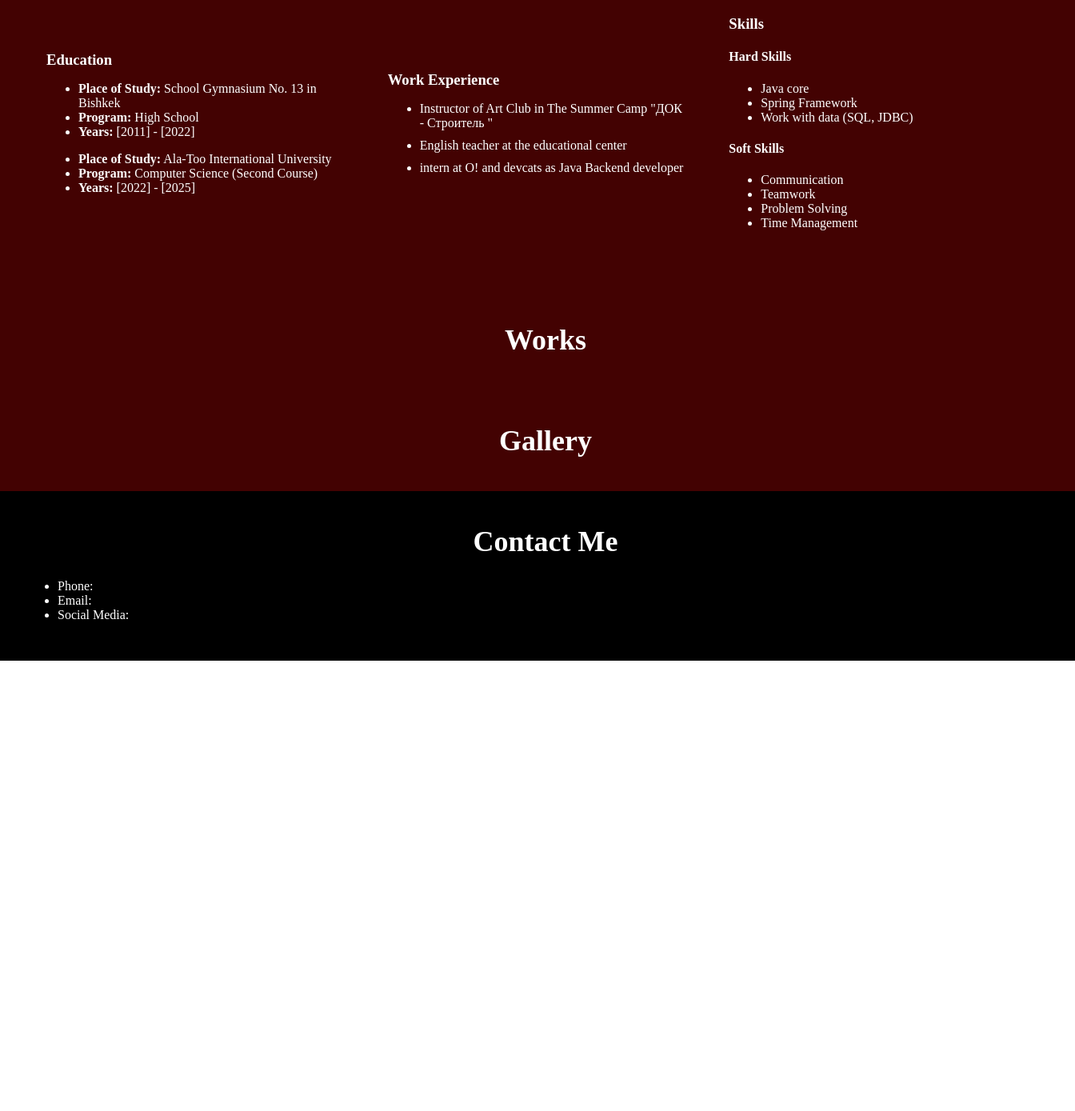
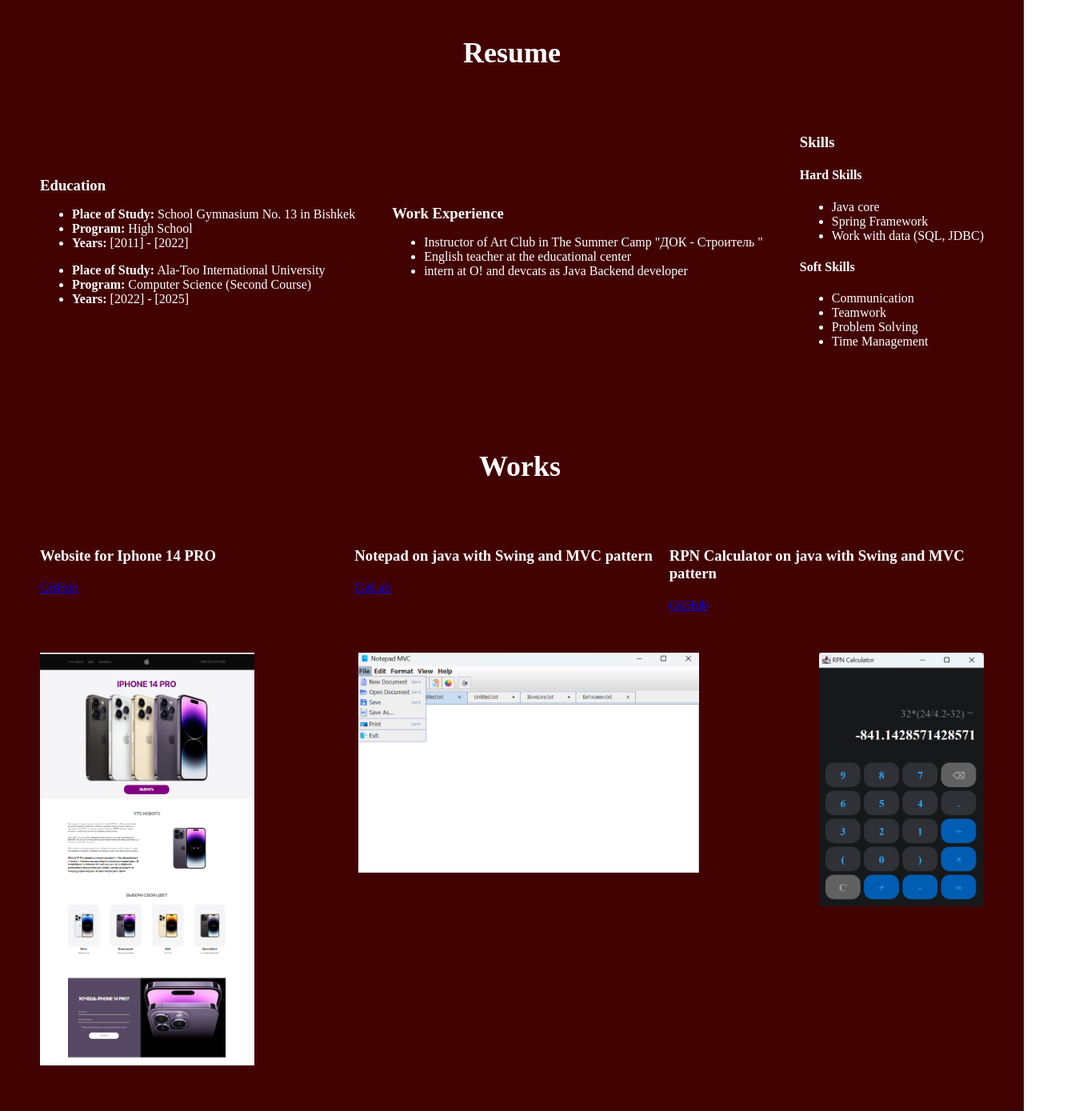
Before and after one commit to kimgalina/kimgalina.github.io, a plain HTML site: page index.html in a window 1280 px wide. Shown: the part 758-2147 px from the top of the page at 80% size, 1344 px wide, since content can reach past the window. Before the commit the page ends 1584 px from the top, so only its background shows below. Drawn offline with Linux system fonts and the light colour scheme.

Commit message:
project is completely finished

```diff
--- a/index.html
+++ b/index.html
@@ -29,10 +29,12 @@
     <section id="about">
         <div class="about-text">
             <h2>About Me</h2>
-            <p>My name is Galina Kim, and I'm 18 years old. I'm a dedicated individual who is passionate about personal
+            <p>My name is Galina Kim, and I'm 18 years old. I'm a dedicated individual who is passionate about
+                personal
                 growth in all aspects of life. From sports to social activities, from the arts to professional
                 development, I'm constantly seeking opportunities to expand my horizons.</p>
-            <p>Once I've set a path towards a goal, I'm unwavering in my determination to reach it. I'm excited about
+            <p>Once I've set a path towards a goal, I'm unwavering in my determination to reach it. I'm excited
+                about
                 the journey ahead and the opportunities to learn and grow in every area of my life.</p>
         </div>
         <div class="about-image">
@@ -42,6 +44,7 @@
 
     <section id="resume">
         <h2 class="resume-title">Resume</h2>
+        <div class="resume-container">
             <div class="resume-section">
                 <div class="education">
                     <h3>Education</h3>
@@ -87,26 +90,59 @@
                     </ul>
                 </div>
             </div>
+        </div>
     </section>
 
     <section id="works">
         <h2>Works</h2>
+        <div class="projects-info">
+            <div class="project-info">
+                <h3>Website for Iphone 14 PRO</h3>
+                <a href="https://github.com/kimgalina/Iphone14PRO">GitHub</a>
+            </div>
+            <div class="project-info">
+                <h3>Notepad on java with Swing and MVC pattern</h3>
+                <a href="https://labs.o.kg:3443/kimgalina/notepad-mvc-pattern-template-method-design-pattern">GitLab</a>
+            </div>
+            <div class="project-info">
+                <h3>RPN Calculator on java with Swing and MVC pattern</h3>
+                <a href="https://github.com/kimgalina/RPN-Calculator">GitHub</a>
+            </div>
 
+        </div>
+        <div class="works-container">
+            <div id="pr1" class="project">
+
+                <img src="images/project1.png" alt="project1">
+            </div>
+
+            <div id="pr2" class="project">
+
+                <img src="images/project3.png" alt="project3">
+            </div>
+
+            <div id="pr3" class="project">
+
+                <img src="images/project2.png" alt="project2">
+            </div>
+        </div>
     </section>
 
     <section id="gallery">
         <h2>Gallery</h2>
         <div class="image-gallery">
-
+            <img src="images/certificate.jpeg" alt="certificate">
+            <img src="images/intern.jpeg" alt="intern">
+            <img src="images/hackaton.png" alt="intern">
         </div>
     </section>
 
     <section id="contact">
         <h2>Contact Me</h2>
         <ul>
-            <li>Phone: </li>
-            <li>Email: </li>
-            <li>Social Media: </li>
+            <li>Phone: <a href="tel:+996553833866">+996553833866</a> </li>
+            <li>Email: <a href="mailto:galina.kim@alatoo.edu.kg">galina.kim@alatoo.edu.kg</a></li>
+            <li>Social Media: <a href="https://github.com/kimgalina">GitHub</a></li>
         </ul>
     </section>
 </body>
--- a/styles/style.css
+++ b/styles/style.css
@@ -1,16 +1,20 @@
 /* Reset some default styles */
 body, h1, h2, h3, p {
     margin: 0;
-    padding: 0;
+    padding: 40;
     color:#fff;
 }
+
+/* Style individual sections */
+section {
+    padding: 50px;
+}
+
 h2{
     font-size: 36px;
-    margin-bottom: 20px ;
-    color: #fff;
+    margin-bottom: 70px;
     text-align: center;
     width: 100%;
-    margin: 0;
     padding: 10px;
 
 }
@@ -23,7 +27,6 @@ p{
 /* Apply styles for the header and navigation */
 header {
     background-color: #000000;
-    color: #fff;
     text-align: center;
     padding: 1rem 0;
 }
@@ -38,48 +41,32 @@ nav ul li {
 }
 
 nav a {
-    color: #fff;
     text-decoration: none;
+    color:#fff;
 }
 
-/* Style individual sections */
-section {
-    padding: 2rem;
-    width: 100%;
-}
+#home, #works , #resume, #gallery {
+    background-color: #430202;
 
-/* Add specific styles for each section based on their IDs */
-#home {
-    background-color: #430202;
-    color: #fff;
 }
 #about{
     background-color: #000000;
     background-position: center;
-    color: #fff;
     display: flex;
-    justify-content: space-between;
     align-items: center;
-    padding: 2rem;
 }
 
 .about-text {
-    flex: 1;
-    padding: 1rem;
     max-width: 50%;
-}
-
-.about-image {
-    flex: 1;
-
+    line-height: 2;
 }
 
 .about-image img {
+    margin-left: 200px;
     max-width: 50%;
     box-shadow: 0 0 10px rgba(0, 0, 0, 0.5);
 }
 #resume {
-    background-color: #430202;
     display: flex;
     flex-wrap: wrap;
     align-items: center;
@@ -87,33 +74,68 @@ section {
 }
 
 .resume-title {
-
-    color: #fff;
     text-align: center;
     width: 100%;
-    margin: 0;
     padding: 10px;
 }
 
+.resume-container {
+    display: flex;
+    width: 100%;
+    justify-content: space-between;
+}
+
 .resume-section {
-    flex: 1;
-    padding: 1rem;
-    margin: 10px;
     display: flex;
     flex-direction: column;
     justify-content: center;
 }
 
-#works{
-    background-color: #430202;
+.projects-info, .works-container {
+    display: flex;
+
 }
-.work ul li {
-    margin-bottom: 10px;
+.project-info {
+    display: flex;
+    flex: 1;
+    flex-direction: column;
+
+
 }
-#gallery{
-    background-color: #430202;
+.project-info a{
+    margin-top: 20px;
+
 }
 
+#pr1 {
+    margin: 50px 50px 50px 0;
+}
+
+#pr2 {
+    margin: 50px 100px 50px 80px;
+}
+
+#pr3 {
+    margin: 50px 0 50px 50px;
+}
+
+.project img {
+    max-width: 100%;
+    height: auto;
+}
+
+.image-gallery {
+    display: flex;
+    justify-content: space-between;
+}
+.image-gallery img{
+    width: 300px;
+
+}
 #contact{
     background-color: #000000;
 }
+
+#contact ul li{
+    margin-bottom: 20px;
+}
```
Also changed, not shown: images/certificate.jpeg (added), images/hackaton.png (added), images/intern.jpeg (added), images/project1.png (added), images/project2.png (added), images/project3.png (added), images/university.jpg (deleted). Lines whose indentation alone changed are shown as unchanged.
